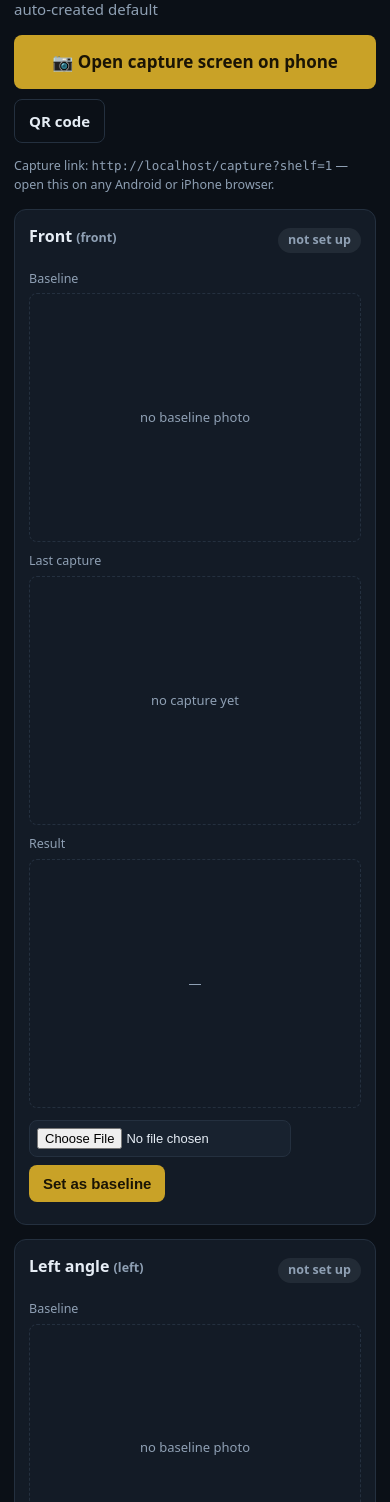
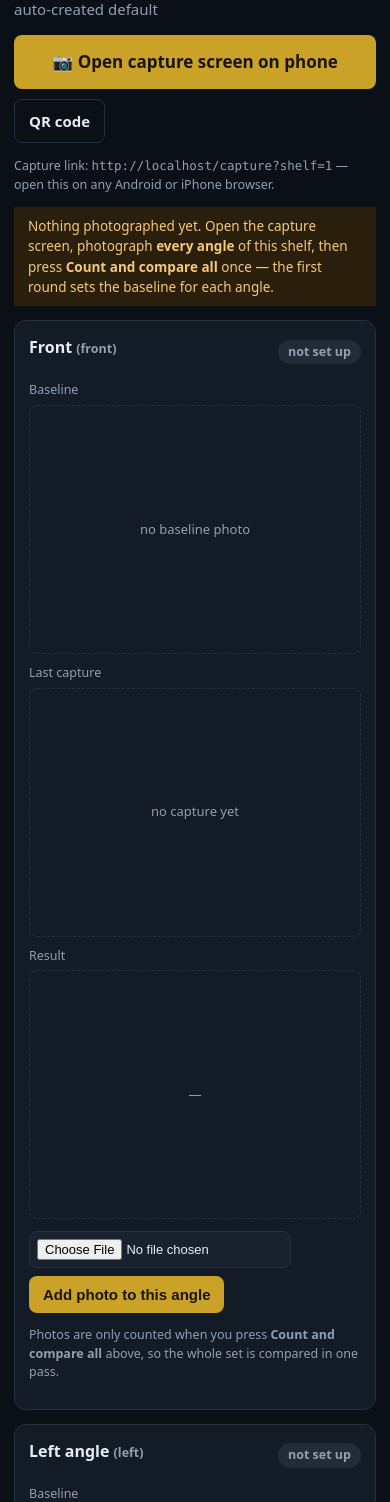
Before and after one commit to mamadoso/inventroymanagement, a FastAPI app: page /shelves/1 in a window 390 px wide. Shown: the part 149-1651 px from the top of the page. Run offline with FastAPI, Linux system fonts and the light colour scheme; data comes from the database, SQL or seed files in the repository; data that the repository does not hold is empty.

Commit message:
demo: make the shelf page speak the same language as the capture screen
The guided session was only reachable from /capture, so a manager who created a
shelf landed on a page whose three 'Set as baseline' buttons bypassed the whole
flow and counted each photo as it landed. Two pages, two products.

- the desktop upload form now stages, like the phone does
- the shelf page carries the same 'Count and compare all' button and progress line
- the polling logic moves to static/analyse.js so both pages share one code path
- discard returns to the page you pressed it on
- an empty shelf is told what to do instead of showing three blank cards

```diff
--- a/demo/app.py
+++ b/demo/app.py
@@ -436,15 +436,24 @@ async def upload_form(
     source: str = Form("upload"),
     taken_by: str = Form(""),
 ):
-    """Plain HTML form upload (desktop admin pages). Redirects to the report."""
+    """Plain HTML form upload (desktop admin pages).
+
+    Stages the photo like the phone does. Counting is one deliberate action over
+    the whole set, not something that happens as each file lands, otherwise the
+    desktop and the phone would be two different products.
+    """
     data = await file.read()
     if not data:
         return RedirectResponse(f"/shelves/{sid}?msg=No+file+selected", status_code=303)
-    result = process_upload(sid, view, data, source, taken_by)
-    if result.get("ok"):
-        return RedirectResponse(result["redirect"], status_code=303)
-    msg = quote((result.get("error") or "processing failed")[:180])
-    return RedirectResponse(f"/shelves/{sid}?msg=Failed%3A+{msg}", status_code=303)
+    result = process_upload(sid, view, data, source, taken_by, analyse=False)
+    if not result.get("ok"):
+        msg = quote((result.get("error") or "could not save that photo")[:180])
+        return RedirectResponse(f"/shelves/{sid}?msg=Failed%3A+{msg}", status_code=303)
+    return RedirectResponse(
+        f"/shelves/{sid}?msg=Saved+{quote(result['view_label'])}"
+        f"+({result['staged']}+staged)+-+press+Count+and+compare",
+        status_code=303,
+    )
 
 
 @app.get("/diffs/{did}", response_class=HTMLResponse)
@@ -622,13 +631,16 @@ def analyse_progress(sid: int):
 
 
 @app.post("/shelves/{sid}/staged/discard")
-def discard_staged(sid: int):
+def discard_staged(sid: int, next: str = Form("")):
     """Throw the staged photos away (a retake) without touching baselines."""
     if not store.get_shelf(sid):
         raise HTTPException(404, "shelf not found")
-    n = store.discard_queued(sid)
+    store.discard_queued(sid)
+    # Only ever follow a path we handed out, never an absolute URL.
+    if next.startswith("/shelves/"):
+        return RedirectResponse(f"{next}?msg=Staged+photos+discarded", status_code=303)
     return RedirectResponse(
-        f"/capture?shelf={sid}&msg=Discarded+{n}+staged+photo(s)", status_code=303
+        f"/capture?shelf={sid}&msg=Discarded+staged+photo(s)", status_code=303
     )
 
 
--- /dev/null
+++ b/demo/static/analyse.js
@@ -0,0 +1,59 @@
+/* "Count and compare all", shared by the phone capture screen and the desktop
+ * shelf page so the two mean exactly the same thing.
+ *
+ * The press starts a job on the server and this polls it. Three angles of real
+ * vision is 30-75 seconds, which no proxy will sit and wait for, so the browser
+ * asks instead of hanging. The shot statuses in the database are the truth; if
+ * the process dies mid-job the poll stops reporting it as running.
+ */
+(function () {
+  "use strict";
+
+  function wire(button, statusEl, shelfId) {
+    if (!button) return;
+    button.addEventListener("click", async () => {
+      button.disabled = true;
+      const t0 = Date.now();
+      const say = (msg) => {
+        if (statusEl) {
+          statusEl.hidden = false;
+          statusEl.className = "status busy";
+          statusEl.textContent = msg;
+        }
+      };
+      say("Starting…");
+      let start;
+      try {
+        const res = await fetch(`/shelves/${shelfId}/analyse`, { method: "POST" });
+        start = await res.json();
+      } catch (e) {
+        say("Could not reach the server — is it still running?");
+        button.disabled = false;
+        return;
+      }
+      if (start.complete || !start.started) {
+        location.href = start.redirect || `/shelves/${shelfId}`;
+        return;
+      }
+      const total = start.started;
+      const timer = setInterval(async () => {
+        let p;
+        try {
+          p = await (await fetch(`/api/analyse/${shelfId}/progress`)).json();
+        } catch (e) {
+          return;  // transient; the next tick tries again
+        }
+        const secs = Math.round((Date.now() - t0) / 1000);
+        const done = p.done ?? 0;
+        say(`Counting ${total} photo(s)… ${done}/${total} · ${secs}s` +
+            (p.failed ? ` · ${p.failed} failed` : ""));
+        if (p.complete) {
+          clearInterval(timer);
+          location.href = `/shelves/${shelfId}/report`;
+        }
+      }, 1500);
+    });
+  }
+
+  window.AhadiAnalyse = { wire: wire };
+})();
--- a/demo/templates/capture.html
+++ b/demo/templates/capture.html
@@ -66,5 +66,6 @@
   window.VIEW_LABELS = {{ view_labels | tojson }};
   window.STAGED = {{ staged | tojson }};
 </script>
+<script src="/static/analyse.js"></script>
 <script src="/static/capture.js"></script>
 {% endblock %}
--- a/demo/templates/shelf.html
+++ b/demo/templates/shelf.html
@@ -22,10 +22,24 @@
 
 {% set queued = shelf.views | sum(attribute='queued') %}
 {% if queued %}
+<div class="card staged">
+  <p class="staged-head"><b id="stagedcount">{{ queued }}</b>
+     photo(s) saved, nothing counted yet.</p>
+  <div class="split">
+    <button class="btn big" id="analyse" type="button">Count and compare all {{ queued }} photo(s)</button>
+    <form method="post" action="/shelves/{{ shelf.id }}/staged/discard"
+          onsubmit="return confirm('Discard the staged photos? Nothing has been counted yet.')">
+      <input type="hidden" name="next" value="/shelves/{{ shelf.id }}">
+      <button class="ghost small" type="submit">Discard these</button>
+    </form>
+  </div>
+  <div id="status" class="status" hidden></div>
+</div>
+{% elif not shelf.total_shots %}
 <div class="banner warn">
-  <b>{{ queued }}</b> photo(s) are staged and have not been counted yet.
-  <a href="/capture?shelf={{ shelf.id }}">Go to the capture screen</a> and press
-  &ldquo;Count and compare all&rdquo;.
+  Nothing photographed yet. Open the capture screen, photograph <b>every angle</b>
+  of this shelf, then press <b>Count and compare all</b> once — the first round
+  sets the baseline for each angle.
 </div>
 {% endif %}
 
@@ -78,8 +92,10 @@
     <input type="hidden" name="view" value="{{ v.key }}">
     <input type="hidden" name="source" value="upload">
     <input type="file" name="file" accept="image/*">
-    <button type="submit">{% if v.baseline %}Add capture &amp; compare{% else %}Set as baseline{% endif %}</button>
+    <button type="submit">Add photo to this angle</button>
   </form>
+  <p class="muted small">Photos are only counted when you press <b>Count and compare all</b>
+     above, so the whole set is compared in one pass.</p>
 
   <div class="row" style="margin-top:8px">
     {% if v.shot_count %}
@@ -100,4 +116,10 @@
     <button type="submit">Add view</button>
   </form>
 </section>
+
+<script src="/static/analyse.js"></script>
+<script>
+  AhadiAnalyse.wire(document.getElementById("analyse"),
+                    document.getElementById("status"), {{ shelf.id }});
+</script>
 {% endblock %}
```
Also changed, not shown: demo/static/capture.js (+1 -45 lines).
